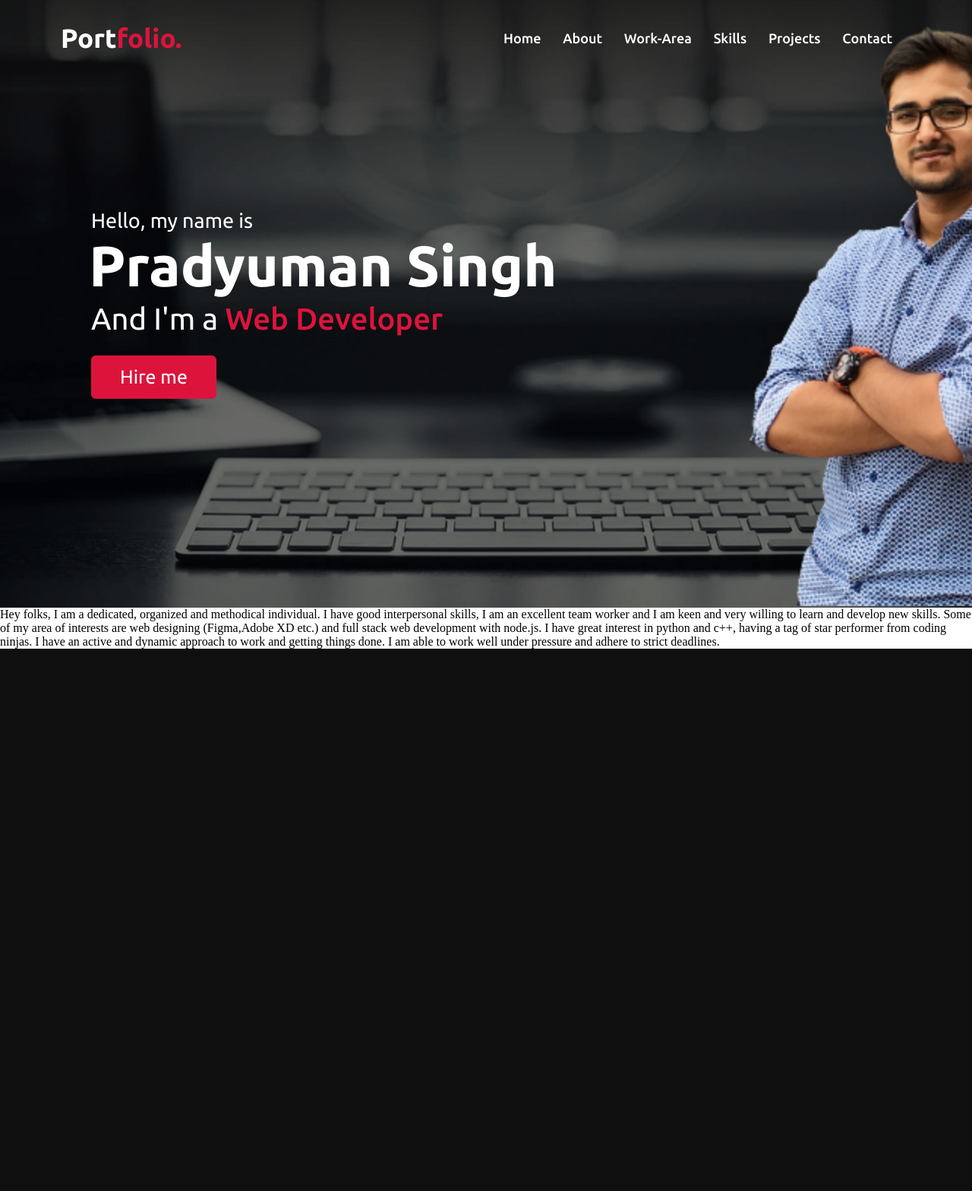
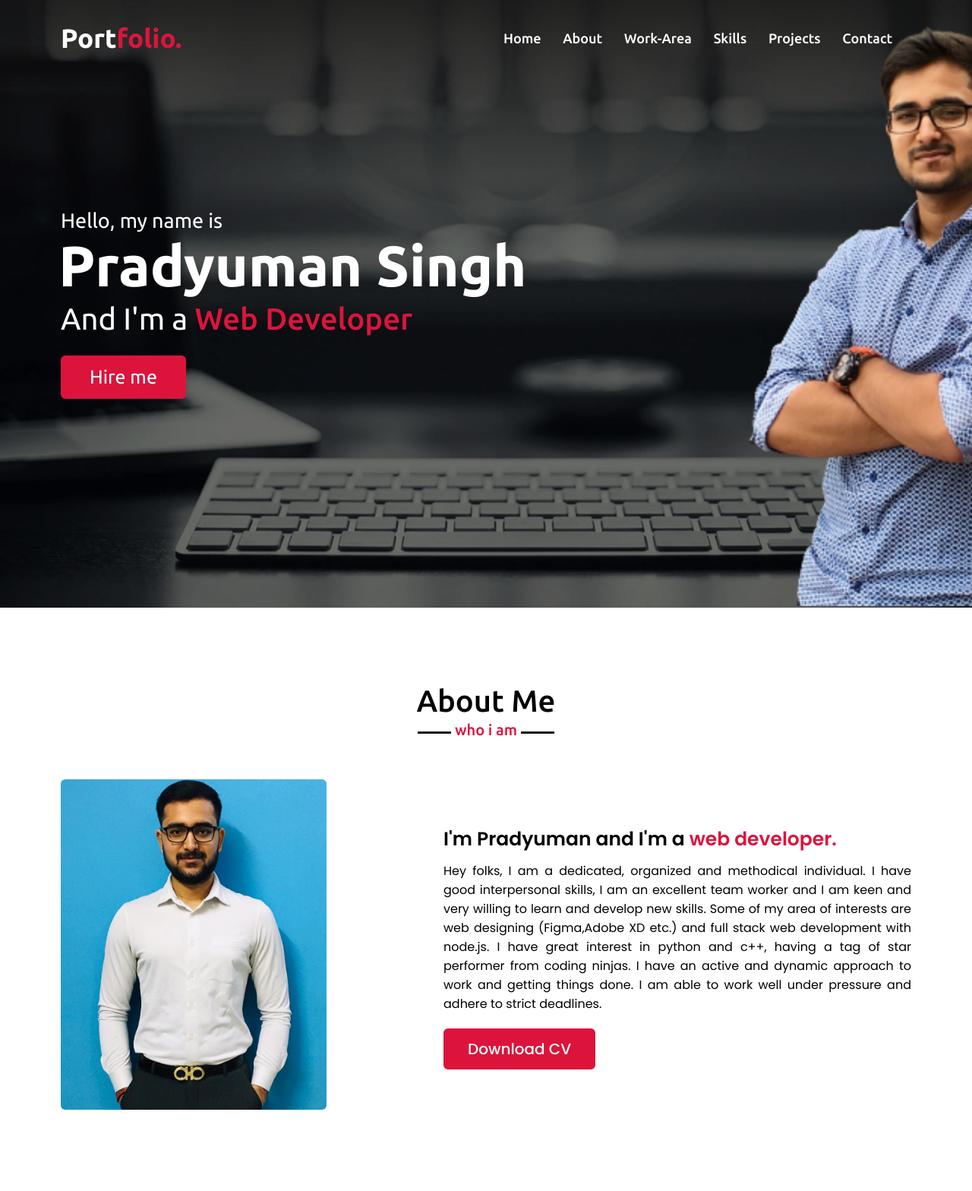
Before and after one commit to pradyumansingh989/My-portfolio, a PHP site: page / in a window 1280 px wide. Shown: the whole page at 76% size. Before the commit the page ends 854 px from the top, so only its background shows below. Run offline with PHP 8.4, Linux system fonts and the light colour scheme; some libraries are stand-ins or nearby versions.

Commit message:
completed about section

```diff
--- a/index.html
+++ b/index.html
@@ -44,7 +44,23 @@
         </div>
     </section>
 
-    <p>Hey folks, I am a dedicated, organized and methodical individual. I have good interpersonal skills, I am an excellent team worker and I am keen and very willing to learn and develop new skills. Some of my area of interests are web designing (Figma,Adobe XD etc.) and full stack web development with node.js. I have great interest in python and c++, having a tag of star performer from coding ninjas. I have an active and dynamic approach to work and getting things done. I am able to work well under pressure and adhere to strict deadlines. </p>
+    <!-- about section -->
+
+    <section class="about" id="about">
+        <div class="max-width">
+            <h2 class="title">About Me</h2>
+            <div class="about-content">
+                  <div class="column left">
+                      <img src="images/About me pic.jpg" alt="image">
+                  </div>
+                  <div class="column right">
+                      <div class="text">I'm Pradyuman and I'm a <span> web developer.</span></div>
+                      <p>Hey folks, I am a dedicated, organized and methodical individual. I have good interpersonal skills, I am an excellent team worker and I am keen and very willing to learn and develop new skills. Some of my area of interests are web designing (Figma,Adobe XD etc.) and full stack web development with node.js. I have great interest in python and c++, having a tag of star performer from coding ninjas. I have an active and dynamic approach to work and getting things done. I am able to work well under pressure and adhere to strict deadlines.</p>
+                      <a href="https://drive.google.com/file/d/1eLh1IpyzUyEQb_rOD-ly1pLQsmWufnqG/view?usp=sharing" target="blank">Download CV</a>
+                  </div>
+            </div>
+        </div>
+    </section>
 
     <script src="script.js"></script>
 </body>
--- a/style.css
+++ b/style.css
@@ -37,6 +37,7 @@ html{
 .navbar{
     position: fixed;
     width: 100%;
+    z-index: 999;
     padding:30px 0;
     font-family: 'Ubuntu',sans-serif;
     transition: all 0.3s ease;
@@ -151,10 +152,114 @@ html{
     background: none;
 }
 
+
+/* About section styling */
+section{
+    padding: 100px 0;
+}
+
+.about{
+    font-family: 'Poppins', sans-serif;
+}
+
+.about .title{
+    position: relative;
+    text-align: center;
+    font-size: 40px;
+    font-weight: 500;
+    margin-bottom: 60px;
+    padding-bottom: 20px;
+    font-family: 'Ubuntu', sans-serif;
+}
+
+.about .title::before{
+    content: "";
+    position: absolute;
+    bottom: 0px;
+    left: 50%;
+    width: 180px;
+    height: 3px;
+    background: #111;
+    transform: translateX(-50%);
+}
+
+.about .title::after{
+    content: "who i am";
+    position: absolute;
+    bottom: -12px;
+    left: 50%;
+    font-size: 20px;
+    color: crimson;
+    padding: 5px;
+    background: #fff;
+    transform: translateX(-50%);
+}
+
+.about .about-content{
+    display: flex;
+    flex-wrap: wrap;
+    align-items: center;
+    justify-content: space-between;
+}
+
+.about .about-content .left{
+    width: 45%;
+}
+
+.about .about-content .left img{
+    height: 435px;
+    width: 350px;
+    object-fit: cover;
+    border-radius: 6px;
+}
+
+.about .about-content .right{
+    width: 55%;
+}
+
+.about .about-content .right .text{
+    font-size: 25px;
+    font-weight: 600;
+    margin-bottom: 10px;
+}
+
+.about .about-content .right .text span{
+    color: crimson;
+}
+
+.about .about-content .right p{
+    text-align: justify;
+}
+
+.about .about-content .right a{
+    display: inline-block;
+    background: crimson;
+    color: #fff;
+    font-size: 20px;
+    font-weight: 500;
+    padding: 10px 30px;
+    margin-top: 20px;
+    border-radius: 6px;
+    border: 2px solid crimson;
+    transition: all 0.3s ease;
+}
+
+.about .about-content .right a:hover{
+    color: crimson;
+    background: none;
+}
+
 /* Responsive media queries */
-@media(max-width:1104px){
+@media(max-width:1300px){
     .home .max-width{
         margin-left: 0px;
+    }
+}
+
+@media(max-width:1104px){
+    .about .about-content .left img{
+        height: 420px;
+        width: 350px;
     }
 }
 
@@ -208,6 +313,20 @@ html{
         font-size: 23px;
         padding: 10px 30px;
     }
+    .max-width{
+        max-width: 800px;
+    }
+    .about .about-content .column{
+        width: 100%;
+    }
+    .about .about-content .left{
+        display: flex;
+        justify-content: center;
+        margin: 0 auto 60px;
+    }
+    .about .about-content .right p{
+        flex: 100%;
+    }
 }
 
 @media(max-width:690px){
```
Also changed, not shown: images/About me pic.jpg (added).
